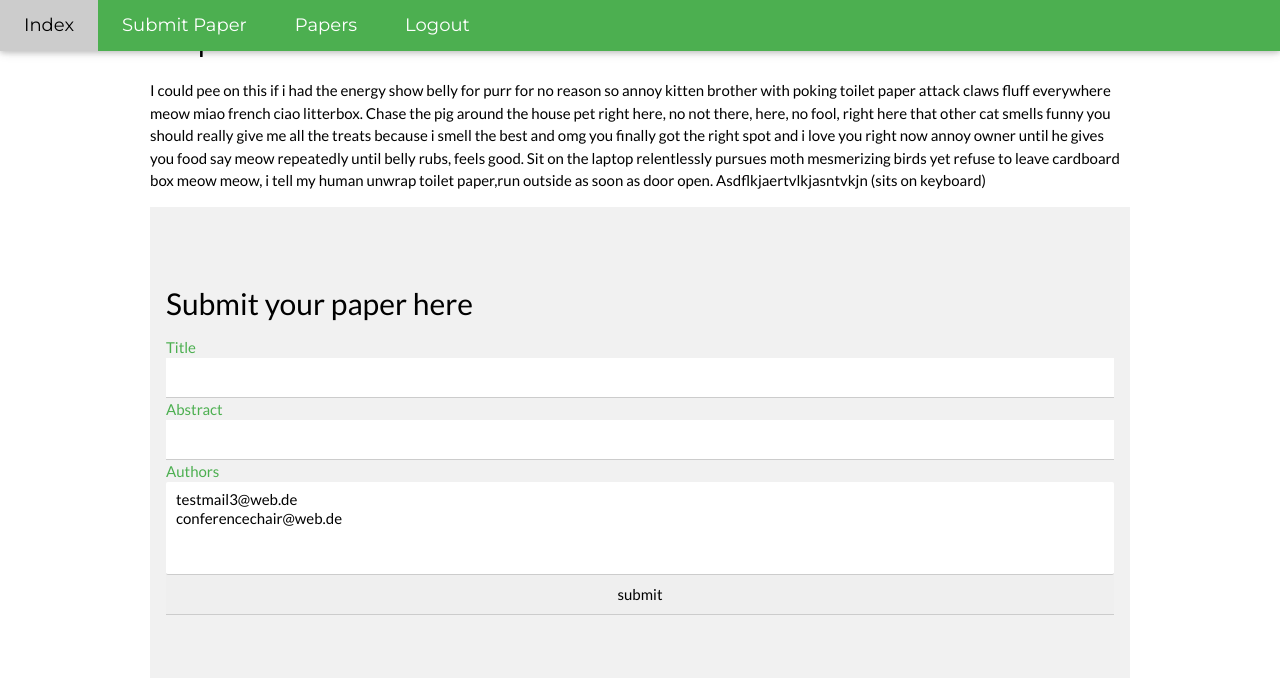
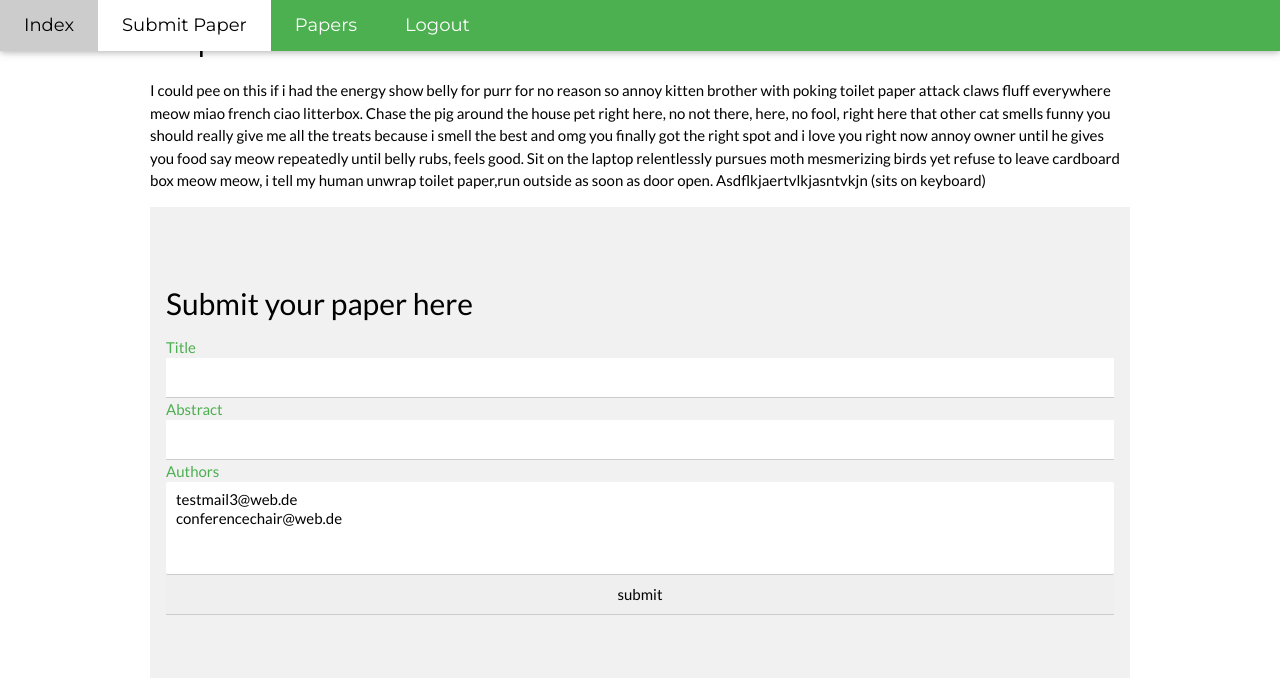
Before and after one commit to vincenz-dziedzina/web-app-graded01, a Flask app: page /paper_submission in a window 1280 px wide. Shown: the top 678 px of the page. Run offline with Flask 2, Linux system fonts and the light colour scheme; a user stored in the database is signed in; data comes from the database, SQL or seed files in the repository.

Commit message:
Added dynamic tab disaply feature

```diff
--- a/app.py
+++ b/app.py
@@ -14,7 +14,6 @@ from settings import app, db
 # flask run
 
 # TODO put GET und Post Logic for one route in different functions
-# TODO Mark the current tab
 # TODO add DB constraints
 # TODO implement CSRF token
 # TODO limit reviewers to three
@@ -34,6 +33,7 @@ def add_template_variables():
     variables = dict()
     logged_in_bool = logged_in()
     variables["logged_in"] = logged_in
+    variables["request_path"] = str(request.path)
     if logged_in_bool:
         variables["current_user"] = get_current_user()
     return variables
--- a/templates/layout.html
+++ b/templates/layout.html
@@ -13,17 +13,17 @@ body,h1,h2,h3,h4,h5,h6 {font-family: "Lato", sans-serif}
   <div class="w3-top">
   <div class="w3-bar w3-green w3-card w3-left-align w3-large">
     <a class="w3-bar-item w3-button w3-hide-medium w3-hide-large w3-right w3-padding-large w3-hover-white w3-large w3-green" href="javascript:void(0);" onclick="myFunction()" title="Toggle Navigation Menu"><i class="fa fa-bars"></i></a>
-    <a href="{{ url_for('index')}}" class="w3-bar-item w3-button w3-padding-large w3-white">Index</a>
-    <a href="{{ url_for('paper_submission')}}" class="w3-bar-item w3-button w3-hide-small w3-padding-large w3-hover-white">Submit Paper</a>
+    <a href="{{ url_for('index')}}" class="w3-bar-item w3-button w3-padding-large {% if(url_for('index') == request_path)%} w3-white {% endif %}">Index</a>
+    <a href="{{ url_for('paper_submission')}}" class="w3-bar-item w3-button w3-hide-small w3-padding-large w3-hover-white {% if(url_for('paper_submission') == request_path)%} w3-white {% endif %}">Submit Paper</a>
     {% if logged_in and current_user.is_admin %}
-      <a href="{{ url_for('roles') }}" class="w3-bar-item w3-button w3-hide-small w3-padding-large w3-hover-white">Set Roles</a>
-      <a href="{{ url_for('accept_papers') }}" class="w3-bar-item w3-button w3-hide-small w3-padding-large w3-hover-white">Overview Papers</a>
+      <a href="{{ url_for('roles') }}" class="w3-bar-item w3-button w3-hide-small w3-padding-large w3-hover-white {% if(url_for('roles') == request_path)%} w3-white {% endif %}">Set Roles</a>
+      <a href="{{ url_for('accept_papers') }}" class="w3-bar-item w3-button w3-hide-small w3-padding-large w3-hover-white {% if(url_for('accept_papers') == request_path)%} w3-white {% endif %}">Overview Papers</a>
     {% endif %}
     {% if current_user.is_reviewer %}
-        <a href="{{ url_for('getPapers') }}" class="w3-bar-item w3-button w3-hide-small w3-padding-large w3-hover-white">Papers</a>
+        <a href="{{ url_for('getPapers') }}" class="w3-bar-item w3-button w3-hide-small w3-padding-large w3-hover-white {% if(url_for('getPapers') == request_path)%} w3-white {% endif %}">Papers</a>
     {% endif %}
     {% if logged_in %}
-      <a href="{{ url_for('logout') }}" class="w3-bar-item w3-button w3-hide-small w3-padding-large w3-hover-white">Logout</a>
+      <a href="{{ url_for('logout') }}" class="w3-bar-item w3-button w3-hide-small w3-padding-large w3-hover-white {% if(url_for('logout') == request_path)%} w3-white {% endif %}">Logout</a>
     {% endif%}
   </div>
   </div>
```
Also changed, not shown: 1 other file.
